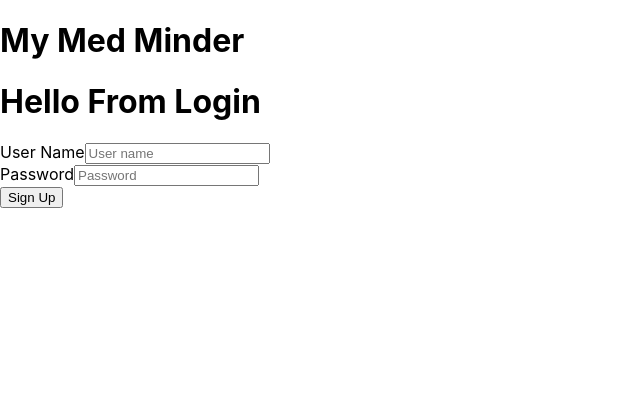
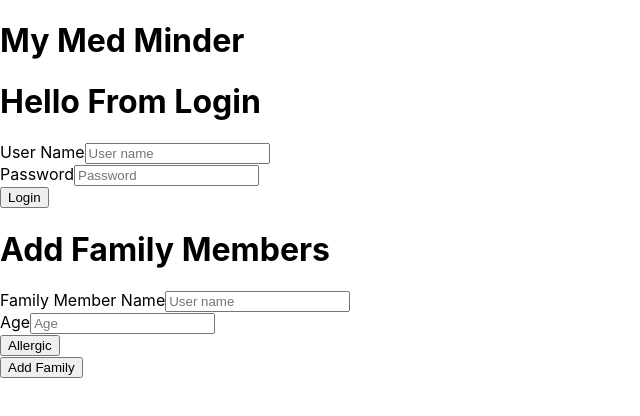
Before and after one commit to Jason-Henson/wd89RedFinalClient, a React (Create React App) app: page / in a window 1280 px wide. Shown: the top 416 px of the page, without its empty margins (0-640 px from the left). Built offline with nearby package versions, Linux system fonts and the light colour scheme.

Commit message:
changes to famAdd

```diff
--- a/package.json
+++ b/package.json
@@ -4,9 +4,10 @@
   "private": true,
   "dependencies": {
     "@babel/core": "^7.15.5",
-    "bootstrap": "^4.3.1",
+    "bootstrap": "^5.1.3",
     "lodash": "^4.17.11",
     "react": "^17.0.1",
+    "react-bootstrap": "^2.0.0",
     "react-codepen": "^0.1.0",
     "react-dom": "^17.0.1",
     "react-icons": "^3.7.0",
--- a/src/App.jsx
+++ b/src/App.jsx
@@ -1,6 +1,7 @@
 import React, { Component } from "react";
 import Login from "./components/auth/Login";
 import Signup from './components/auth/Signup';
+import FamilyAdd from "./components/family/FamilyAdd";
 
 
 class App extends React.Component {
@@ -13,7 +14,7 @@ class App extends React.Component {
 
   componentDidMount() {
     if (localStorage.getItem("token")) {
-      this.setState({ sessionToken: ""})
+      this.setState({ sessionToken: localStorage.getItem('token')})
     }
   }
 
@@ -34,6 +35,7 @@ class App extends React.Component {
         <h1>My Med Minder</h1>
         {/* <Signup updateToken={this.updateToken}/> */}
         <Login updateToken={this.updateToken} />
+        <FamilyAdd updateToken={this.updateToken} token={this.state.sessionToken}/>
 
       </div>
     )
--- a/src/components/auth/Login.jsx
+++ b/src/components/auth/Login.jsx
@@ -35,14 +35,14 @@ class Login extends Component {
           <h1>Hello From Login</h1>
           <Form>
           <FormGroup>
-          <Label for="exampleEmail">User Name</Label>
+          <Label for="userName">User Name</Label>
           <Input type="text" name="userName" id="userName" placeholder="User name" value={this.state.userName} onChange={(e) => this.setState({userName: e.target.value})} />
         </FormGroup>
         <FormGroup>
-          <Label for="examplePassword">Password</Label>
+          <Label for="passwordhash">Password</Label>
           <Input type="passwordhash" name="passwordhash" id="passwordhash" placeholder="Password" value={this.state.passWord} onChange={(e) => this.setState({passWord: e.target.value})} />
         </FormGroup>
-        <Button onClick={this.handleSubmit}>Sign Up</Button>
+        <Button onClick={this.handleSubmit}>Login</Button>
       </Form>
         </div>
       );
--- a/src/components/auth/Signup.jsx
+++ b/src/components/auth/Signup.jsx
@@ -15,18 +15,23 @@ class Signup extends React.Component {
   handleSubmit = () => {
     fetch(`http://localhost:3000/user/create`, {
       method: "POST",
-      body: JSON.stringify({user: { userName: this.state.userName, email: this.state.email, passwordhash: this.state.passWord }}),
+      body: JSON.stringify({
+        user: {
+          userName: this.state.userName,
+          email: this.state.email,
+          passwordhash: this.state.passWord,
+        },
+      }),
       headers: new Headers({
         "Content-Type": "application/json",
       }),
-
     })
       .then((res) => res.json())
       .then((fetchResult) => {
-      this.props.updateToken(fetchResult.sessionToken)
-      console.log(fetchResult)
-    })
-  }
+        this.props.updateToken(fetchResult.sessionToken);
+        console.log(fetchResult);
+      });
+  };
 
   render() {
     return (
@@ -34,16 +39,37 @@ class Signup extends React.Component {
         <h1>Hello From Signup</h1>
         <Form>
           <FormGroup>
-        <Label for="exampleEmail">User Name</Label>
-        <Input type="text" name="userName" id="userName" placeholder="User name" value={this.state.userName} onChange={(e) => this.setState({userName: e.target.value})} />
+            <Label for="userName">User Name</Label>
+            <Input
+              type="text"
+              name="userName"
+              id="userName"
+              placeholder="User name"
+              value={this.state.userName}
+              onChange={(e) => this.setState({ userName: e.target.value })}
+            />
           </FormGroup>
           <FormGroup>
-        <Label for="exampleEmail">Email</Label>
-        <Input type="email" name="email" id="email" placeholder="email" value={this.state.email} onChange={(e) => this.setState({email: e.target.value})} />
+            <Label for="email">Email</Label>
+            <Input
+              type="email"
+              name="email"
+              id="email"
+              placeholder="email"
+              value={this.state.email}
+              onChange={(e) => this.setState({ email: e.target.value })}
+            />
           </FormGroup>
           <FormGroup>
-        <Label for="examplePassword">Password</Label>
-        <Input type="passWord" name="passWord" id="passWord" value={this.state.passWord} placeholder="Password" onChange={(e) => this.setState({passWord: e.target.value})} />
+            <Label for="passWord">Password</Label>
+            <Input
+              type="passWord"
+              name="passWord"
+              id="passWord"
+              value={this.state.passWord}
+              placeholder="Password"
+              onChange={(e) => this.setState({ passWord: e.target.value })}
+            />
           </FormGroup>
           <Button onClick={this.handleSubmit}>Sign Up</Button>
         </Form>
--- /dev/null
+++ b/src/components/family/FamilyAdd.jsx
@@ -0,0 +1,101 @@
+import React, { Component } from "react";
+import { Button, Form, FormGroup, Label, Input } from "reactstrap";
+import Dropdown from 'react-bootstrap/Dropdown'
+import DropdownButton from 'react-bootstrap/DropdownButton'
+
+
+class FamilyAdd extends React.Component {
+  constructor(props) {
+    super(props);
+    this.state = {
+      famMember: "",
+      famAge: "",
+      famAllergic: false,
+      user: { id: ""},
+      UserId: "",
+    }
+  }
+
+  componentDidMount() {
+    if (localStorage.getItem("token")) {
+      this.setState({ sessionToken: localStorage.getItem('token')})
+    }
+  }
+
+  handleSubmit = (e) => {
+    e.preventDefault()
+    debugger
+    fetch(`http://localhost:3000/family/add`, {
+      method: "POST",
+      body: JSON.stringify({
+        family: {
+          famMember: this.state.famMember,
+          famAge: Number(this.state.famAge),
+          famAllergic: this.state.famAllergic ?? false,
+          userId: localStorage.id
+        },
+      }),
+      headers: new Headers({
+        "Content-Type": "application/json",
+        "Authorization": this.props.token, // need to fix this
+      }),
+    })
+      .then((res) => res.json())
+      .then((fetchResult) => {
+        console.log(fetchResult);
+      })
+      .catch(err => console.log(err) )
+      };
+
+  render() {
+    return (
+      <div>
+          <h1>Add Family Members</h1>
+        <Form>
+          <FormGroup>
+            <Label for="famMember">Family Member Name</Label>
+            <Input
+              type="text"
+              name="famMember"
+              id="userName"
+              placeholder="User name"
+              value={this.state.famMember}
+              onChange={(e) => console.log(this.setState({ famMember: e.target.value }))}
+            />
+          </FormGroup>
+          <FormGroup>
+            <Label for="famAge">Age</Label>
+            <Input
+              type="text"
+              name="famAge"
+              id="famAge"
+              placeholder="Age"
+              value={this.state.famAge}
+              onChange={(e) => this.setState({ famAge: e.target.value })}
+            />
+          </FormGroup>
+          <FormGroup>
+            <DropdownButton id="famAllergic" title="Allergic" value={this.state.famAllergic}>
+              <Dropdown.ItemText>Allergic</Dropdown.ItemText>
+              <Dropdown.Item
+                as="button"
+                onChange={(e) => {e.preventDefault(); this.setState({ famAllergic: true })}}
+              >
+                Yes
+              </Dropdown.Item>
+              <Dropdown.Item
+                as="button"
+                onChange={(e) => {e.preventDefault();this.setState({ famAllergic: false })}}
+              >
+                No
+              </Dropdown.Item>
+            </DropdownButton>
+          </FormGroup>
+          <Button onClick={this.handleSubmit}>Add Family</Button>
+        </Form>
+      </div>
+    );
+  }
+}
+
+export default FamilyAdd;
```
Also changed, not shown: src/components/family/FamilyAll.jsx (added, +20 -0 lines), 2 other files (tests, documents, lock files or other folders). Lines whose indentation alone changed are shown as unchanged.
